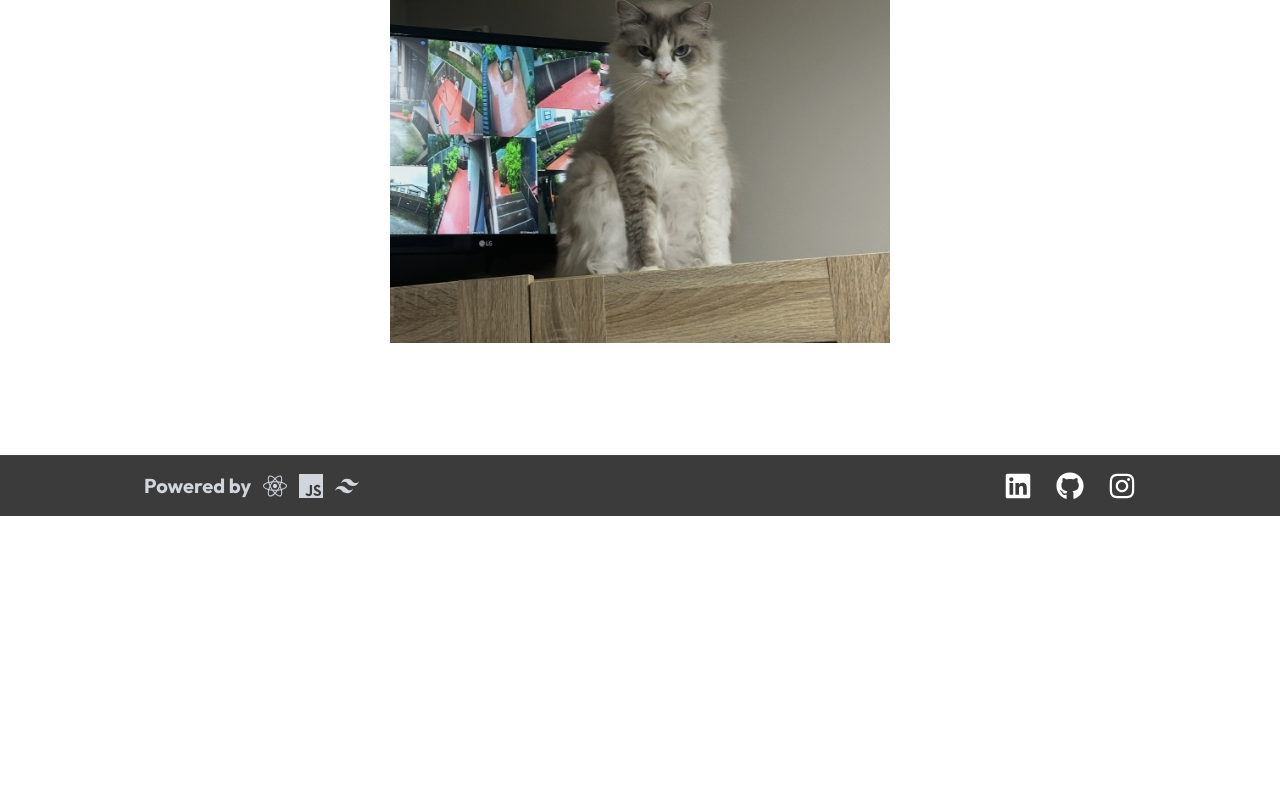
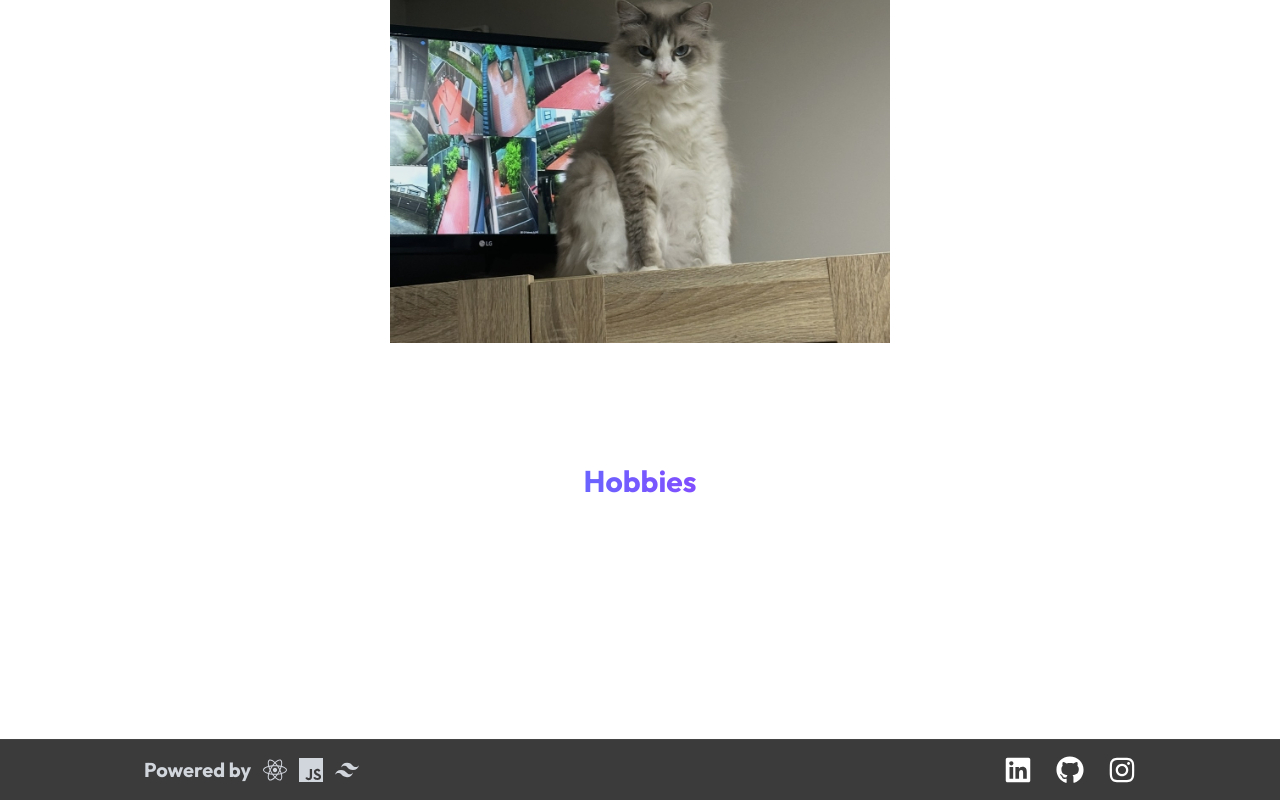
Before and after one commit to Bigmonterss/self-portfolio-project-2025, a React (Vite) app: page /self-portfolio-project-2025/life in a window 1280 px wide. Shown: the part 560-1360 px from the top of the page. Before the commit the page ends 1076 px from the top, so only its background shows below. Built offline with nearby package versions, Linux system fonts and the light colour scheme.

Commit message:
update life

```diff
--- a/src/components/sections/About.jsx
+++ b/src/components/sections/About.jsx
@@ -16,7 +16,7 @@
     const tools = ["Git/GitHub", "Jira", "Figma", "Microsoft 365"]
 
     return (
-        <section id="about" className="flex items-center justify-center py-10">
+        <section id="about" className="flex items-center justify-center py-20">
             <RevealOnScroll>
             <div className="max-w-3xl mx-auto px-4 py-30">
                 <div className='flex justify-center mb-4'>
--- a/src/components/sections/Life.jsx
+++ b/src/components/sections/Life.jsx
@@ -17,6 +17,16 @@
                 className="w-125 h-175 flex justify-center mt-8 mx-auto"
                 src={tofuImage} alt="Profile Image"
             />
+
+
+
+            <div className="max-w-3xl mx-auto px-4 py-30">
+                    <h2
+                      className="text-3xl mb-2 font-bold bg-gradient-to-r from-blue-500 to-purple-600 bg-clip-text text-transparent text-center"
+                    >
+                      Hobbies
+                    </h2>
+            </div>
         </div>
         </RevealOnScroll>
     </section>
```
